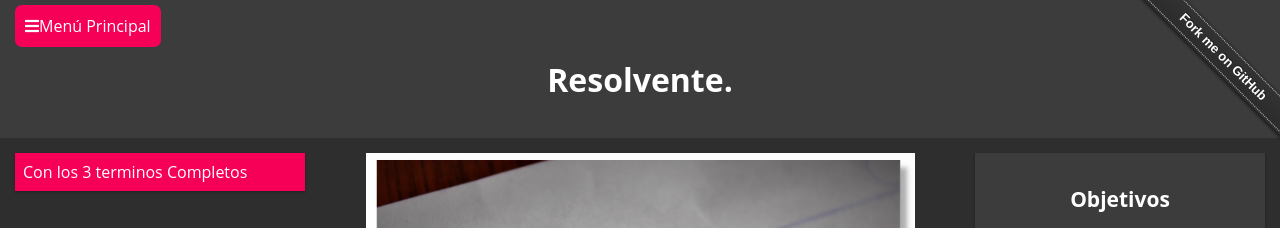
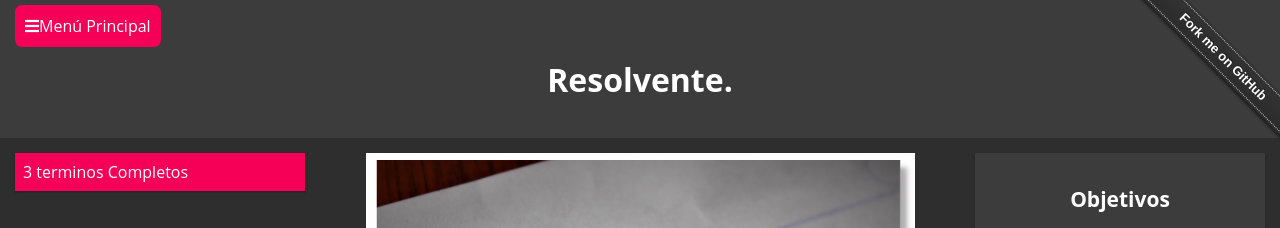
Before and after one commit to caidevOficial/Front_CuadraticApp, a website: page Bhaskara/index.html in a window 1280 px wide. Shown: the top 228 px of the page. Drawn offline with Linux system fonts and the light colour scheme.

Commit message:
pequeño Cambio de prueba

```diff
--- a/Bhaskara/index.html
+++ b/Bhaskara/index.html
@@ -35,7 +35,7 @@
   <div class="col-3 col-s-3 menu">
     <ul>
 
-					<li  class="MiBotonUTNMenuEjercicios" onclick="location.href='bhaskara1.html'" >Con los 3 terminos Completos</li>
+					<li  class="MiBotonUTNMenuEjercicios" onclick="location.href='bhaskara1.html'" >3 terminos Completos</li>
 
     </ul>
   </div>
```
